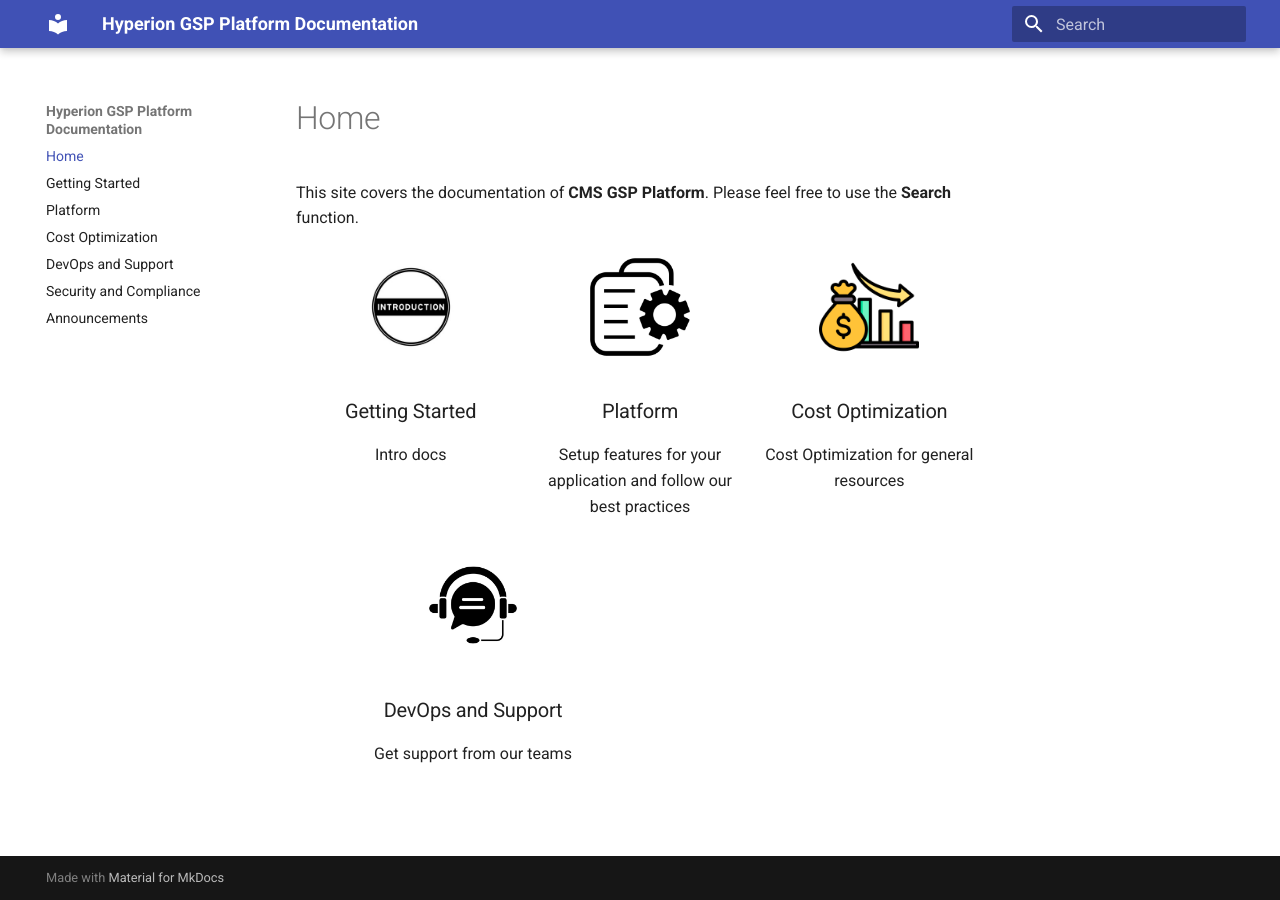
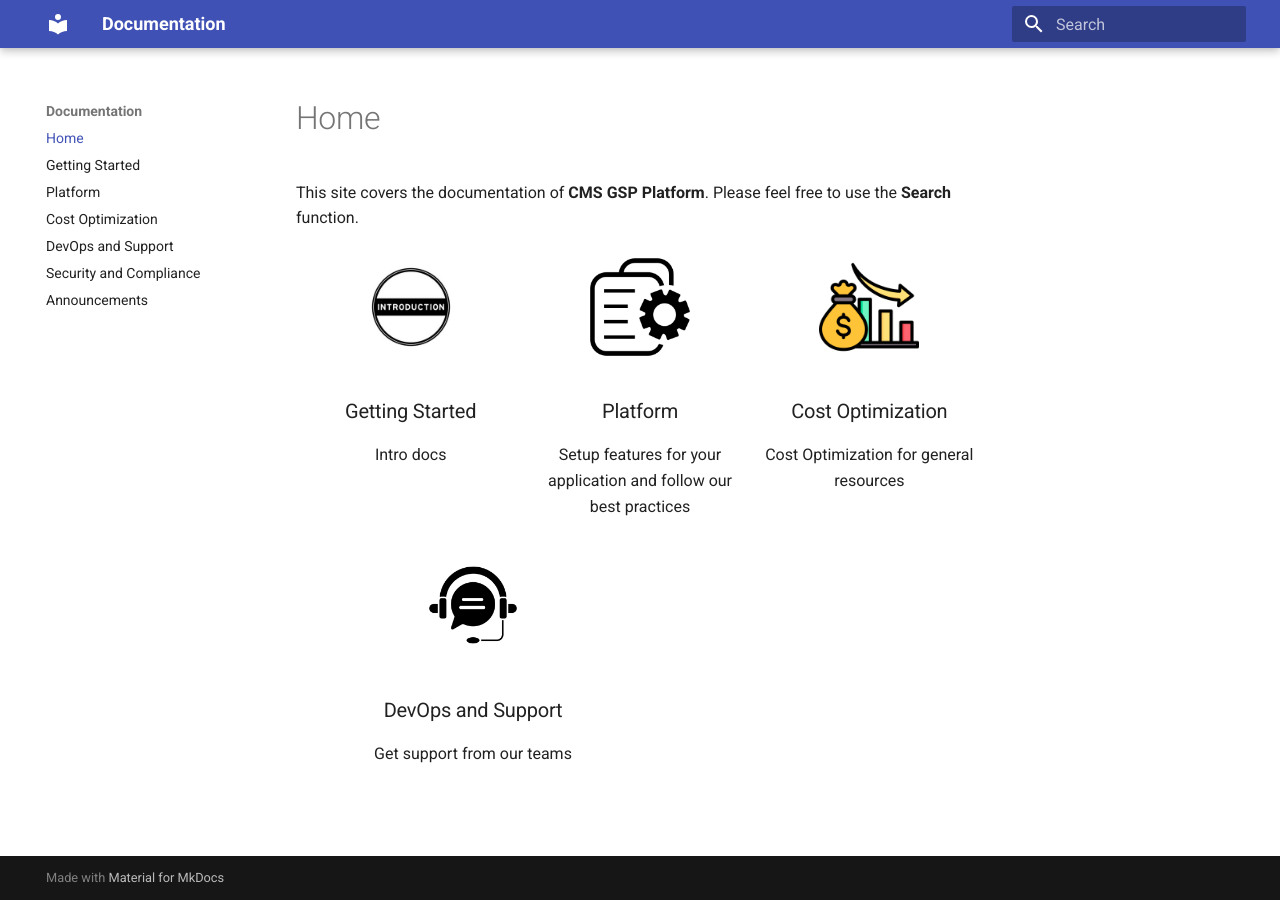
Before and after one commit to sushantjillawar24/cmsinfo, an MkDocs documentation site: the page built from docs/index.md, in a window 1280 px wide. Built offline with MkDocs 1.6.1 and Material for MkDocs 9.7.7, drawn with Linux system fonts in a browser that asks for light colours.

Commit message:
feat:new pr

```diff
--- a/mkdocs.yml
+++ b/mkdocs.yml
@@ -1,4 +1,5 @@
-site_name: Hyperion GSP Platform Documentation
+site_name: Documentation
+site_url: https://sushantjillawar24.github.io/cmsinfo/
 theme:
   name: material
 nav:
```
